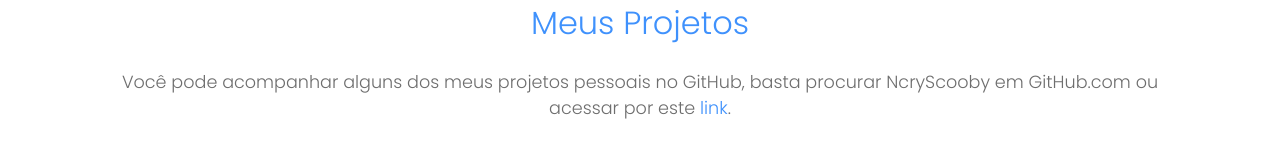
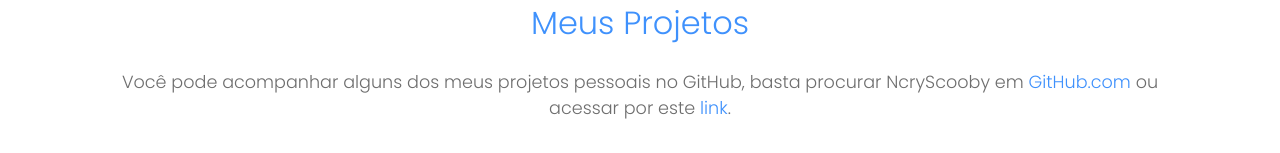
Before and after one commit to NcryScooby/PortfolioReact, a React (Create React App) app: page /projects in a window 1280 px wide. Shown: the part 221-374 px from the top of the page. Built offline with nearby package versions, Linux system fonts and the light colour scheme.

Commit message:
Atualizando My Projects

```diff
--- a/src/views/menu/MyProjects.jsx
+++ b/src/views/menu/MyProjects.jsx
@@ -5,7 +5,7 @@ const MyProjects = (props) => (
     <h1>Meus Projetos</h1>
     <p>
       Você pode acompanhar alguns dos meus projetos pessoais no GitHub, basta
-      procurar NcryScooby em GitHub.com ou acessar por este <a href="https://github.com/NcryScooby" target="_blank" rel="noreferrer">link</a>.
+      procurar NcryScooby em <a href="https://github.com/" target="_blank" rel="noreferrer">GitHub.com</a> ou acessar por este <a href="https://github.com/NcryScooby" target="_blank" rel="noreferrer">link</a>.
     </p>
   </div>
 );
```
